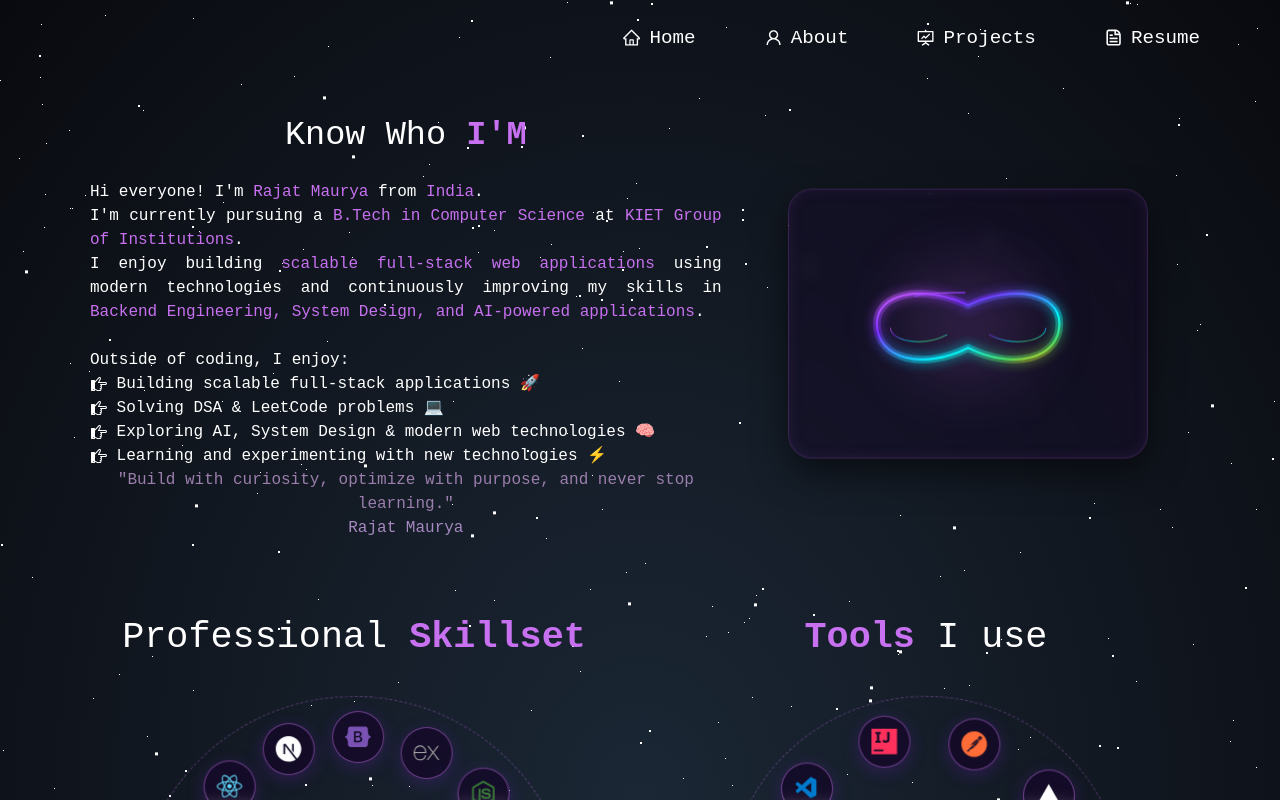
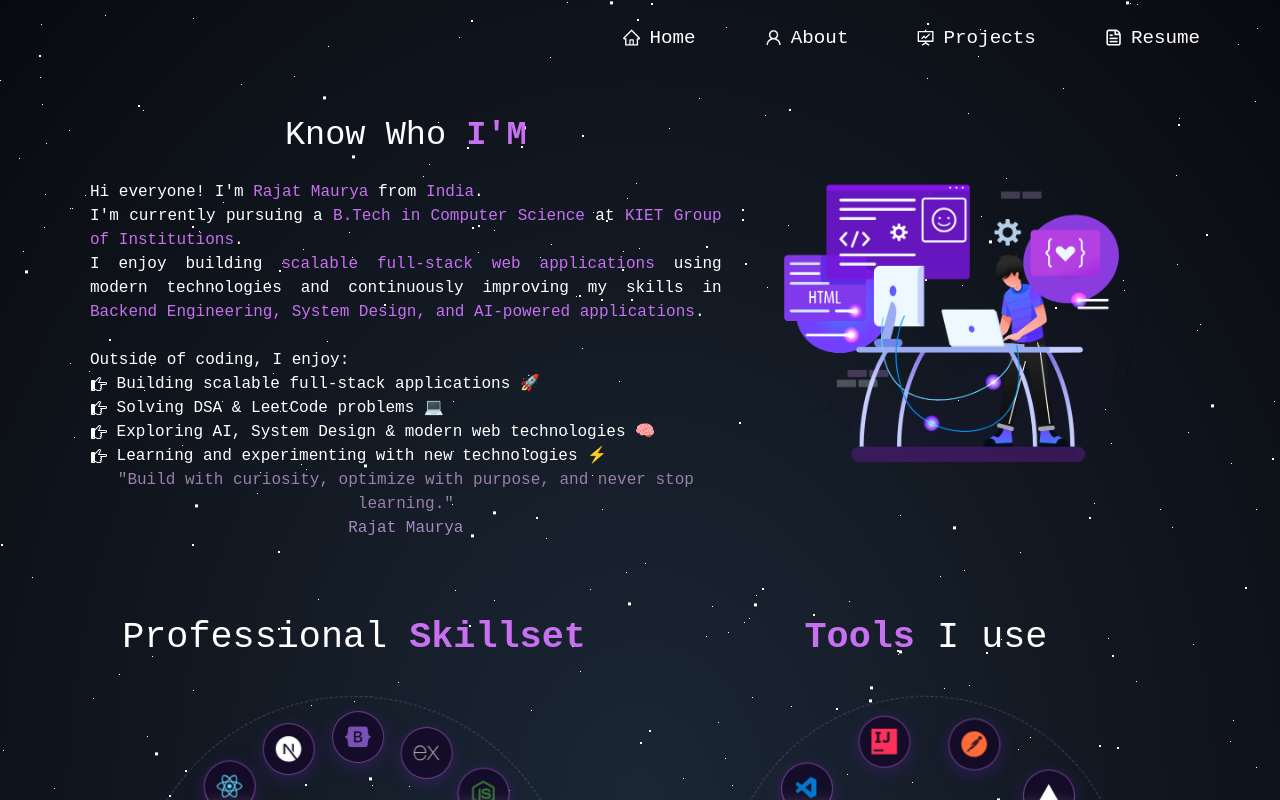
Before and after one commit to rajatmaurya-cs/Portfolio_Site, a Next.js app: page /about in a window 1280 px wide. Shown: the top 800 px of the page. Built offline with nearby package versions, Linux system fonts and the light colour scheme; a web font is replaced by a local one.

Commit message:
revert: replace VisionGoggles animation with the previous about image

```diff
--- a/src/components/About/About.jsx
+++ b/src/components/About/About.jsx
@@ -3,7 +3,7 @@ import Particle from "../Particle";
 
 import Techstack from "./Techstack";
 import Aboutcard from "./AboutCard";
-import VisionGoggles from "./VisionGoggles";
+import laptopImg from "../../Assets/about.png";
 import Toolstack from "./Toolstack";
 
 function About() {
@@ -19,8 +19,8 @@ function About() {
               </h1>
               <Aboutcard />
             </div>
-            <div className="pb-[50px] pt-0 md:col-span-5 flex items-center justify-center">
-              <VisionGoggles />
+            <div className="pb-[50px] pt-0 md:col-span-5">
+              <img src={laptopImg.src || laptopImg} alt="about" className="h-auto w-full" />
             </div>
           </div>
 
--- a/src/components/About/VisionGoggles.jsx
+++ /dev/null
@@ -1,211 +0,0 @@
-import React, { useRef } from "react";
-import styled, { keyframes } from "styled-components";
-
-const pulseGlow = keyframes`
-  0%, 100% {
-    opacity: 0.45;
-    transform: translate(-50%, -50%) scale(1);
-  }
-  50% {
-    opacity: 0.7;
-    transform: translate(-50%, -50%) scale(1.08);
-  }
-`;
-
-const traceGradient = keyframes`
-  0% {
-    stroke-dashoffset: 1000;
-  }
-  100% {
-    stroke-dashoffset: 0;
-  }
-`;
-
-const floatGoggles = keyframes`
-  0%, 100% {
-    transform: translateY(0px);
-  }
-  50% {
-    transform: translateY(-12px);
-  }
-`;
-
-const VisionGoggles = () => {
-  const containerRef = useRef(null);
-
-  const handleMouseMove = (e) => {
-    if (!containerRef.current) return;
-    const { left, top, width, height } = containerRef.current.getBoundingClientRect();
-    const x = (e.clientX - left) / width - 0.5;
-    const y = (e.clientY - top) / height - 0.5;
-    containerRef.current.style.transform = `perspective(1000px) rotateY(${x * 25}deg) rotateX(${-y * 25}deg) scale3d(1.04, 1.04, 1.04)`;
-  };
-
-  const handleMouseLeave = () => {
-    if (!containerRef.current) return;
-    containerRef.current.style.transform = "perspective(1000px) rotateY(0) rotateX(0) scale3d(1, 1, 1)";
-  };
-
-  return (
-    <GogglesWrapper>
-      <div
-        className="goggles-card"
-        ref={containerRef}
-        onMouseMove={handleMouseMove}
-        onMouseLeave={handleMouseLeave}
-      >
-        {/* Glow backdrop */}
-        <div className="ambient-glow" />
-
-        {/* Visor SVG */}
-        <svg className="goggles-svg" viewBox="0 0 400 240" fill="none" xmlns="http://www.w3.org/2000/svg">
-          <defs>
-            {/* Main Gradient */}
-            <linearGradient id="goggles-grad" x1="0%" y1="0%" x2="100%" y2="100%">
-              <stop offset="0%" stopColor="#cd5ff8" />
-              <stop offset="30%" stopColor="#7b2fff" />
-              <stop offset="65%" stopColor="#00f2fe" />
-              <stop offset="85%" stopColor="#4cd964" />
-              <stop offset="100%" stopColor="#ffcc00" />
-            </linearGradient>
-
-            {/* Drop Shadow Filter */}
-            <filter id="neon-glow" x="-20%" y="-20%" width="140%" height="140%">
-              <feGaussianBlur stdDeviation="8" result="blur" />
-              <feMerge>
-                <feMergeNode in="blur" />
-                <feMergeNode in="SourceGraphic" />
-              </feMerge>
-            </filter>
-          </defs>
-
-          {/* Blur background shadow (glowing outline) */}
-          <path
-            className="glow-path"
-            d="M 80 120 C 80 80, 140 68, 200 96 C 260 68, 320 80, 320 120 C 320 166, 260 182, 200 152 C 140 182, 80 166, 80 120 Z"
-            stroke="url(#goggles-grad)"
-            strokeWidth="10"
-            strokeLinecap="round"
-            opacity="0.55"
-            filter="url(#neon-glow)"
-          />
-
-          {/* Sharp foreground stroke */}
-          <path
-            className="sharp-path"
-            d="M 80 120 C 80 80, 140 68, 200 96 C 260 68, 320 80, 320 120 C 320 166, 260 182, 200 152 C 140 182, 80 166, 80 120 Z"
-            stroke="url(#goggles-grad)"
-            strokeWidth="3"
-            strokeLinecap="round"
-          />
-
-          {/* Top brow reflective band */}
-          <path
-            className="brow-path"
-            d="M 130 84 C 150 78, 250 78, 270 84 C 255 92, 145 92, 130 84 Z"
-            stroke="url(#goggles-grad)"
-            strokeWidth="2"
-            opacity="0.85"
-          />
-
-          {/* Left inner cheek outline */}
-          <path
-            className="cheek-path"
-            d="M 98 126 C 98 142, 138 152, 172 135"
-            stroke="url(#goggles-grad)"
-            strokeWidth="1.5"
-            opacity="0.6"
-            strokeLinecap="round"
-          />
-
-          {/* Right inner cheek outline */}
-          <path
-            className="cheek-path"
-            d="M 302 126 C 302 142, 262 152, 228 135"
-            stroke="url(#goggles-grad)"
-            strokeWidth="1.5"
-            opacity="0.6"
-            strokeLinecap="round"
-          />
-        </svg>
-      </div>
-    </GogglesWrapper>
-  );
-};
-
-const GogglesWrapper = styled.div`
-  display: flex;
-  justify-content: center;
-  align-items: center;
-  width: 100%;
-  height: 100%;
-  min-height: 280px;
-
-  .goggles-card {
-    position: relative;
-    width: 100%;
-    max-width: 360px;
-    aspect-ratio: 4/3;
-    display: flex;
-    justify-content: center;
-    align-items: center;
-    background: rgba(20, 10, 40, 0.45);
-    border: 1.5px solid rgba(199, 112, 240, 0.2);
-    border-radius: 24px;
-    box-shadow: 0 15px 35px rgba(0, 0, 0, 0.5), inset 0 0 15px rgba(199, 112, 240, 0.1);
-    backdrop-filter: blur(8px);
-    transition: transform 0.15s ease-out, border-color 0.3s ease;
-    animation: ${floatGoggles} 5s ease-in-out infinite;
-
-    &:hover {
-      border-color: rgba(199, 112, 240, 0.65);
-      box-shadow: 0 20px 45px rgba(199, 112, 240, 0.25), inset 0 0 25px rgba(199, 112, 240, 0.2);
-    }
-  }
-
-  .ambient-glow {
-    position: absolute;
-    top: 50%;
-    left: 50%;
-    transform: translate(-50%, -50%);
-    width: 65%;
-    height: 55%;
-    background: radial-gradient(circle, rgba(199, 112, 240, 0.3) 0%, transparent 70%);
-    filter: blur(25px);
-    pointer-events: none;
-    z-index: 0;
-    animation: ${pulseGlow} 4s ease-in-out infinite;
-  }
-
-  .goggles-svg {
-    position: relative;
-    z-index: 2;
-    width: 85%;
-    height: 85%;
-    overflow: visible;
-  }
-
-  .glow-path,
-  .sharp-path,
-  .brow-path,
-  .cheek-path {
-    stroke-dasharray: 1000;
-    stroke-dashoffset: 1000;
-    animation: ${traceGradient} 8s linear infinite;
-  }
-
-  .glow-path {
-    animation-duration: 9s;
-  }
-
-  .brow-path {
-    animation-duration: 6s;
-    animation-direction: reverse;
-  }
-
-  .cheek-path {
-    animation-duration: 7s;
-  }
-`;
-
-export default VisionGoggles;
--- a/src/components/Home/Type.jsx
+++ b/src/components/Home/Type.jsx
@@ -2,11 +2,15 @@
 import React, { useState, useEffect, useCallback } from "react";
 
 const strings = [
-  "Full Stack MERN Developer",
-  "Building Production-Grade Web Apps with AI Integration",
-  "Creator of Postify — AI-Powered Blogging Platform",
+  "Software Engineer | Backend & Distributed Systems",
+  "Building Scalable Backend Infrastructure",
+  "Creator of Veyra - Home For Modern Creator",
+  "Express.js • PostgreSQL • Redis • Kafka",
+  "Next.js • React.js • React Query",
+  "Docker • AWS • GitHub Actions • CI/CD",
+  "REST APIs • Testing • Performance • Reliability",
   "Strong in DSA and Problem Solving",
-  "Exploring Scalable Systems and AI",
+
 ];
 
 function Type() {
```
